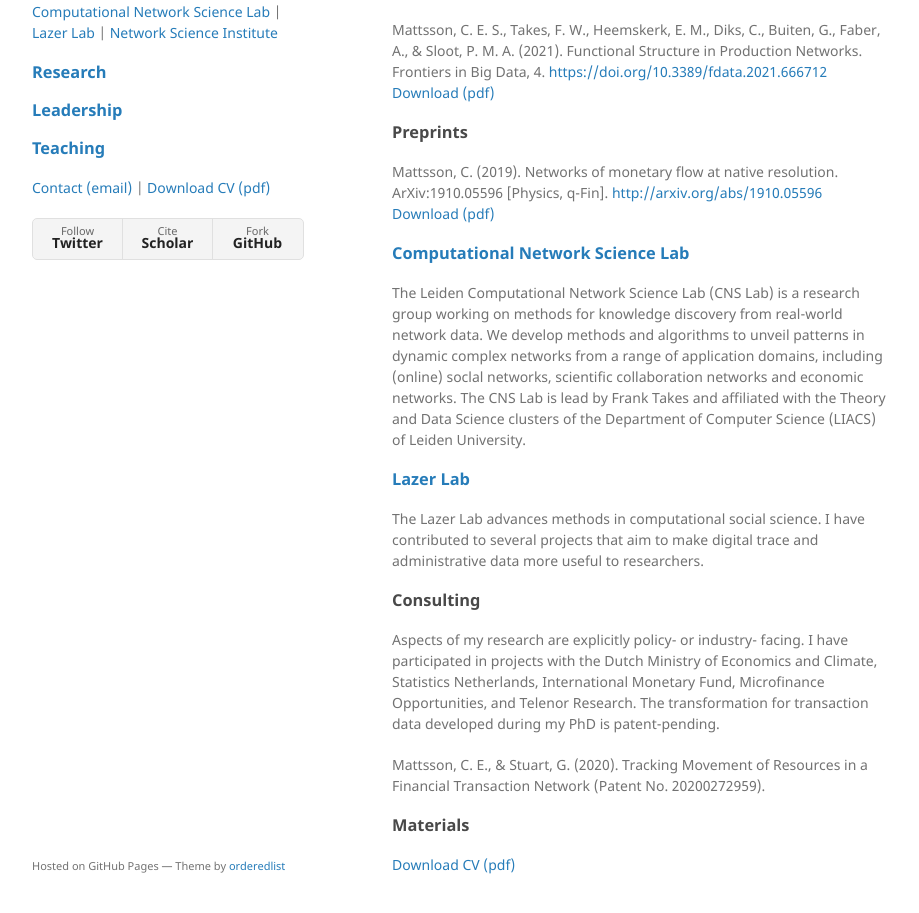
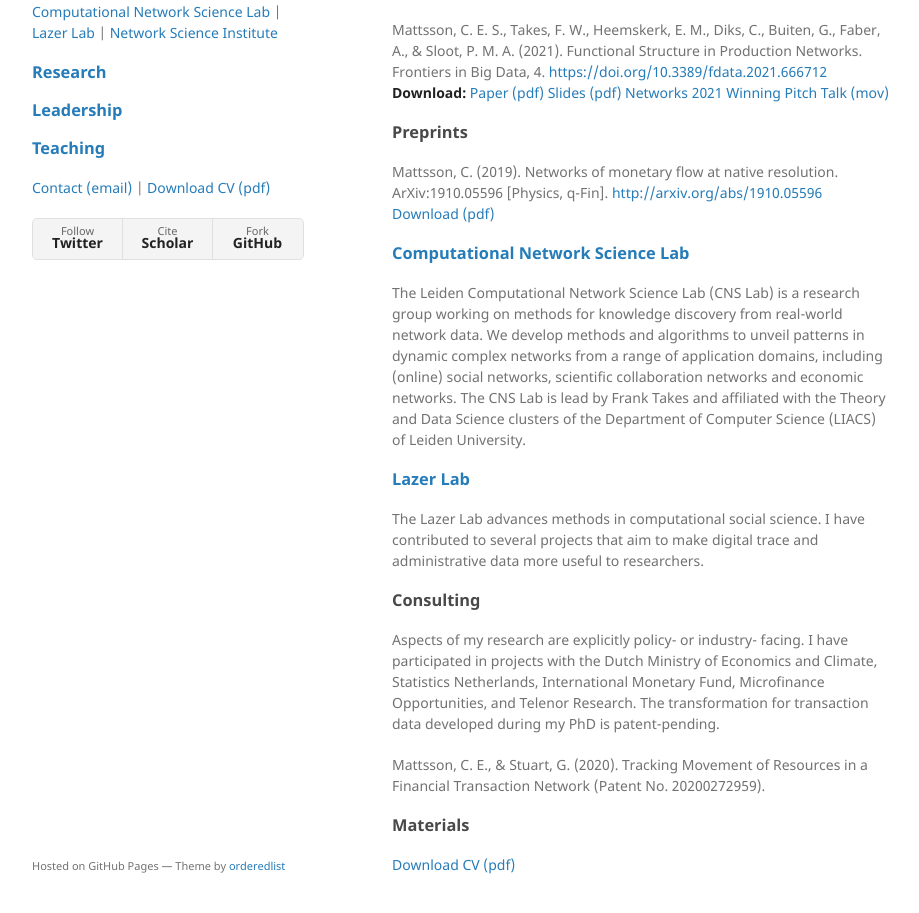
Before and after one commit to carolinamattsson/carolinamattsson.github.io, a Jekyll site: the page built from pages/research.md, in a window 1280 px wide and 1281 px high. Shown: the part 336-1249 px from the top of the window, without its empty margins (178-1097 px from the left). Built offline with Jekyll 4.4.1, drawn with Linux system fonts in a browser that asks for light colours; some of the changed text lies outside the part shown.

Commit message:
slides & pitch talk added

```diff
--- a/pages/research.md
+++ b/pages/research.md
@@ -8,10 +8,10 @@ As people and companies go about their business, they are leaving a treasure tro
 
 ### Publications
 
-Mattsson, C. E. S., & Takes, F. W. (2021). Trajectories through temporal networks. Applied Network Science, 6(1), 1–31. [https://doi.org/10.1007/s41109-021-00374-7](https://doi.org/10.1007/s41109-021-00374-7) [Download (pdf)](/assets/files/Mattsson and Takes - 2021 - Trajectories through temporal networks.pdf)
+Mattsson, C. E. S., & Takes, F. W. (2021). Trajectories through temporal networks. Applied Network Science, 6(1), 1–31. [https://doi.org/10.1007/s41109-021-00374-7](https://doi.org/10.1007/s41109-021-00374-7) **Download:** [Paper (pdf)](/assets/files/Mattsson and Takes - 2021 - Trajectories through temporal networks.pdf)
 
 
-Mattsson, C. E. S., Takes, F. W., Heemskerk, E. M., Diks, C., Buiten, G., Faber, A., & Sloot, P. M. A. (2021). Functional Structure in Production Networks. Frontiers in Big Data, 4. [https://doi.org/10.3389/fdata.2021.666712](https://doi.org/10.3389/fdata.2021.666712) [Download (pdf)](/assets/files/Mattsson et al. - 2021 - Functional Structure in Production Networks.pdf)
+Mattsson, C. E. S., Takes, F. W., Heemskerk, E. M., Diks, C., Buiten, G., Faber, A., & Sloot, P. M. A. (2021). Functional Structure in Production Networks. Frontiers in Big Data, 4. [https://doi.org/10.3389/fdata.2021.666712](https://doi.org/10.3389/fdata.2021.666712) **Download:** [Paper (pdf)](/assets/files/Mattsson et al. - 2021 - Functional Structure in Production Networks.pdf) [Slides (pdf)](/assets/files/Mattsson_Networks2021_slides.pdf) [Networks 2021 Winning Pitch Talk (mov)](/assets/files/Mattsson_Networks2021_pitch.mov)
 
 ### Preprints
 
@@ -19,7 +19,7 @@ Mattsson, C. (2019). Networks of monetary flow at native resolution. ArXiv:1910.
 
 ### [Computational Network Science Lab](https://www.computationalnetworkscience.org/)
 
-The Leiden Computational Network Science Lab (CNS Lab) is a research group working on methods for knowledge discovery from real-world network data. We develop methods and algorithms to unveil patterns in dynamic complex networks from a range of application domains, including (online) soclal networks, scientific collaboration networks and economic networks. The CNS Lab is lead by Frank Takes and affiliated with the Theory and Data Science clusters of the Department of Computer Science (LIACS) of Leiden University.
+The Leiden Computational Network Science Lab (CNS Lab) is a research group working on methods for knowledge discovery from real-world network data. We develop methods and algorithms to unveil patterns in dynamic complex networks from a range of application domains, including (online) social networks, scientific collaboration networks and economic networks. The CNS Lab is lead by Frank Takes and affiliated with the Theory and Data Science clusters of the Department of Computer Science (LIACS) of Leiden University.
 
 ### [Lazer Lab](https://lazerlab.net/)
 
```
Also changed, not shown: index.md (+0 -2 lines), 2 other files.
